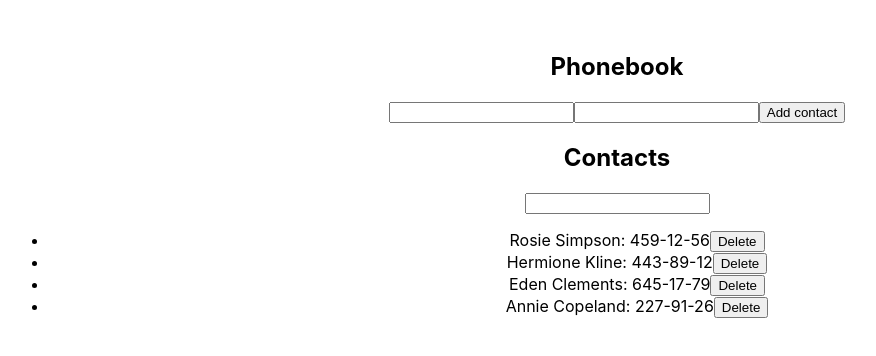
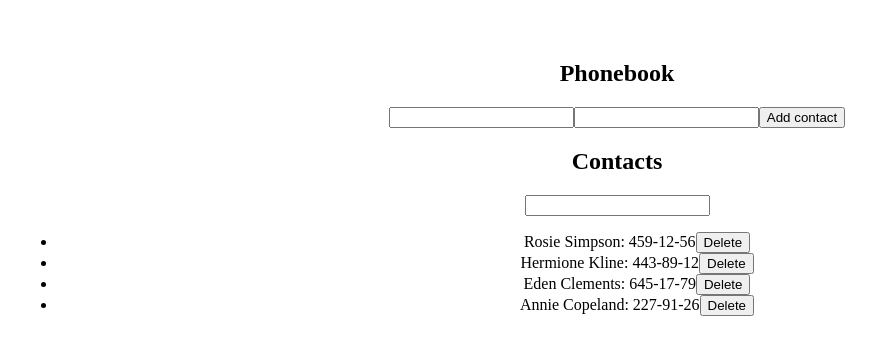
Before and after one commit to KasiaNejman/goit-react-hw-02-phonebook, a React (Create React App) app: page / in a window 1280 px wide. Shown: the top 356 px of the page, without its empty margins (23-899 px from the left). Built offline with nearby package versions, Linux system fonts and the light colour scheme.

Commit message:
Update index.css

```diff
--- a/src/index.css
+++ b/src/index.css
@@ -1,19 +1,4 @@
-@import-normalize; /* bring in normalize.css styles */
 
-body {
-  margin: 0;
-  font-family: -apple-system, BlinkMacSystemFont, 'Segoe UI', 'Roboto', 'Oxygen',
-    'Ubuntu', 'Cantarell', 'Fira Sans', 'Droid Sans', 'Helvetica Neue',
-    sans-serif;
-  -webkit-font-smoothing: antialiased;
-  -moz-osx-font-smoothing: grayscale;
-}
-
-code {
-  font-family: source-code-pro, Menlo, Monaco, Consolas, 'Courier New',
-    monospace;
-
-}
 #root {
   max-width: 1280px;
   margin: 0 auto;
@@ -23,7 +8,7 @@
 
 .logo {
   height: 7em;
-  padding: 4em;
+  padding: 2em;
   will-change: filter;
   transition: filter 300ms;
 }
@@ -50,7 +35,7 @@
 }
 
 .card {
-  padding: 4em;
+  padding: 1em;
 }
 
 .read-the-docs {
```
